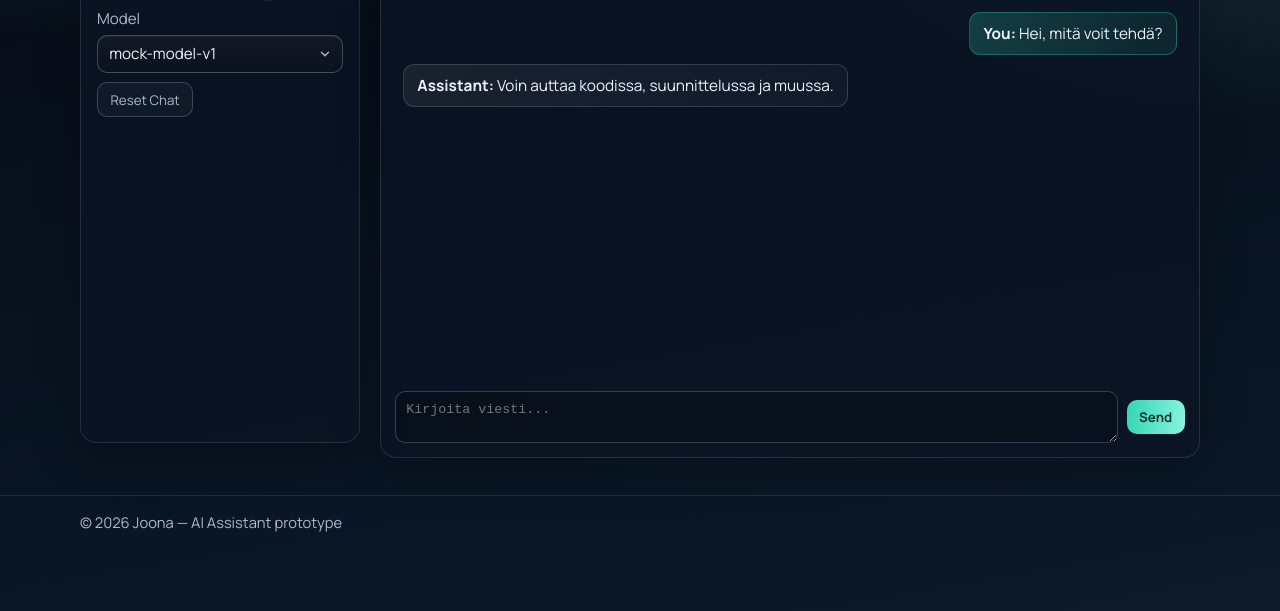
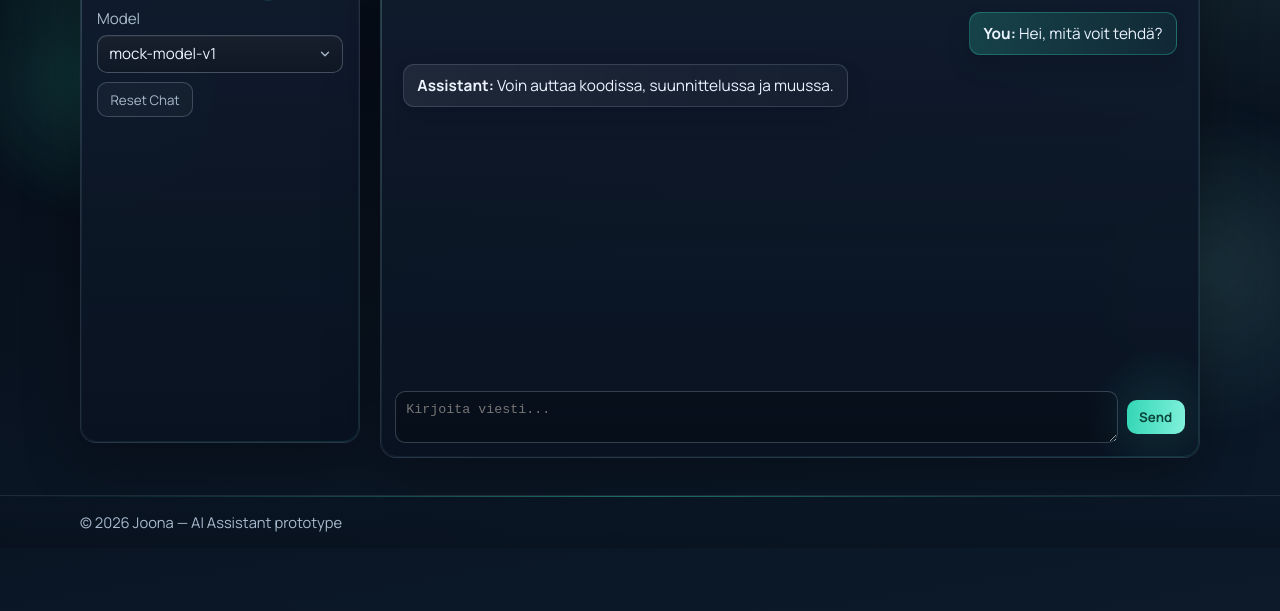
Before and after one commit to jehkis/-ai-assistant-app, a plain HTML site: page index.html in a window 1280 px wide. Shown: the part 189-800 px from the top of the page. Drawn offline with Linux system fonts and the light colour scheme.

Commit message:
Add ambient visual polish

```diff
--- a/styles.css
+++ b/styles.css
@@ -21,10 +21,59 @@ body {
   font-family: "Manrope", "Segoe UI", sans-serif;
   color: var(--text);
   min-height: 100vh;
+  overflow-x: hidden;
   background:
     radial-gradient(900px 420px at 12% 0%, rgba(50, 214, 181, 0.18), transparent 55%),
     radial-gradient(700px 360px at 95% 10%, rgba(137, 244, 223, 0.12), transparent 65%),
     linear-gradient(170deg, var(--bg-deep) 0%, var(--bg-mid) 100%);
+}
+
+body::before,
+body::after {
+  content: "";
+  position: fixed;
+  inset: auto;
+  pointer-events: none;
+  z-index: 0;
+  border-radius: 999px;
+  filter: blur(12px);
+  opacity: 0.75;
+  animation: floatGlow 18s ease-in-out infinite;
+}
+
+body::before {
+  width: 18rem;
+  height: 18rem;
+  left: -4rem;
+  top: 8rem;
+  background: radial-gradient(circle, rgba(50, 214, 181, 0.25), transparent 68%);
+}
+
+body::after {
+  width: 22rem;
+  height: 22rem;
+  right: -6rem;
+  top: 18rem;
+  background: radial-gradient(circle, rgba(137, 244, 223, 0.18), transparent 68%);
+  animation-delay: -9s;
+}
+
+main,
+.site-header,
+.site-footer {
+  position: relative;
+  z-index: 1;
+}
+
+@keyframes floatGlow {
+  0%,
+  100% {
+    transform: translate3d(0, 0, 0) scale(1);
+  }
+
+  50% {
+    transform: translate3d(18px, -14px, 0) scale(1.05);
+  }
 }
 
 .container {
@@ -42,6 +91,14 @@ body {
   background: linear-gradient(180deg, rgba(5, 10, 18, 0.86), rgba(5, 10, 18, 0.62));
 }
 
+.site-header::after {
+  content: "";
+  position: absolute;
+  inset: auto 0 0;
+  height: 1px;
+  background: linear-gradient(90deg, transparent, rgba(50, 214, 181, 0.65), transparent);
+}
+
 .header-inner {
   display: flex;
   align-items: center;
@@ -55,6 +112,7 @@ body {
   font-weight: 700;
   letter-spacing: 0.02em;
   color: var(--accent-soft);
+  text-shadow: 0 0 18px rgba(137, 244, 223, 0.12);
 }
 
 .menu-toggle {
@@ -93,6 +151,7 @@ body {
   color: var(--text);
   background: rgba(50, 214, 181, 0.14);
   border-color: rgba(50, 214, 181, 0.28);
+  box-shadow: 0 0 0 1px rgba(50, 214, 181, 0.08), 0 8px 18px rgba(0, 0, 0, 0.18);
 }
 
 .grid-root {
@@ -104,9 +163,36 @@ body {
 .chat-area,
 .card {
   border: 1px solid var(--panel-border);
-  background: var(--panel);
-  box-shadow: 0 14px 44px rgba(0, 0, 0, 0.26);
+  background:
+    linear-gradient(180deg, rgba(18, 31, 49, 0.82), rgba(9, 18, 32, 0.72)),
+    var(--panel);
+  box-shadow: 0 18px 56px rgba(0, 0, 0, 0.3);
   border-radius: 16px;
+}
+
+.sidebar::before,
+.chat-area::before,
+.card::before,
+.page-content > article::before {
+  content: "";
+  position: absolute;
+  inset: 0;
+  border-radius: inherit;
+  padding: 1px;
+  background: linear-gradient(135deg, rgba(137, 244, 223, 0.32), rgba(255, 255, 255, 0.04), rgba(50, 214, 181, 0.2));
+  -webkit-mask: linear-gradient(#000 0 0) content-box, linear-gradient(#000 0 0);
+  -webkit-mask-composite: xor;
+  mask-composite: exclude;
+  pointer-events: none;
+  opacity: 0.8;
+}
+
+.sidebar,
+.chat-area,
+.card,
+.page-content > article {
+  position: relative;
+  overflow: hidden;
 }
 
 .sidebar {
@@ -279,6 +365,17 @@ textarea {
   padding: 0.9rem;
 }
 
+.chat-area::after {
+  content: "";
+  position: absolute;
+  inset: auto -2rem -2rem auto;
+  width: 9rem;
+  height: 9rem;
+  border-radius: 50%;
+  background: radial-gradient(circle, rgba(50, 214, 181, 0.12), transparent 68%);
+  pointer-events: none;
+}
+
 .chat-header {
   display: flex;
   flex-direction: column;
@@ -318,12 +415,14 @@ textarea {
   align-self: flex-end;
   border: 1px solid rgba(50, 214, 181, 0.3);
   background: linear-gradient(90deg, rgba(50, 214, 181, 0.22), rgba(50, 214, 181, 0.08));
+  box-shadow: 0 12px 24px rgba(0, 0, 0, 0.14);
 }
 
 .msg.bot {
   align-self: flex-start;
   border: 1px solid rgba(167, 188, 208, 0.2);
   background: linear-gradient(90deg, rgba(255, 255, 255, 0.07), rgba(255, 255, 255, 0.03));
+  box-shadow: 0 12px 24px rgba(0, 0, 0, 0.12);
 }
 
 .chat-input {
@@ -422,6 +521,12 @@ textarea {
   box-shadow: 0 18px 52px rgba(0, 0, 0, 0.3);
 }
 
+.cards .card h3 {
+  margin-top: 0;
+  margin-bottom: 0.45rem;
+  color: var(--accent-soft);
+}
+
 .cards .card p {
   color: var(--muted);
   line-height: 1.65;
@@ -473,6 +578,17 @@ textarea {
   border-top: 1px solid rgba(167, 188, 208, 0.14);
   color: var(--muted);
   font-size: 0.92rem;
+  background: linear-gradient(180deg, transparent, rgba(5, 10, 18, 0.25));
+}
+
+.site-footer::before {
+  content: "";
+  position: absolute;
+  left: 0;
+  right: 0;
+  top: 0;
+  height: 1px;
+  background: linear-gradient(90deg, transparent, rgba(50, 214, 181, 0.45), transparent);
 }
 
 @media (min-width: 640px) and (max-width: 899px) {
```
